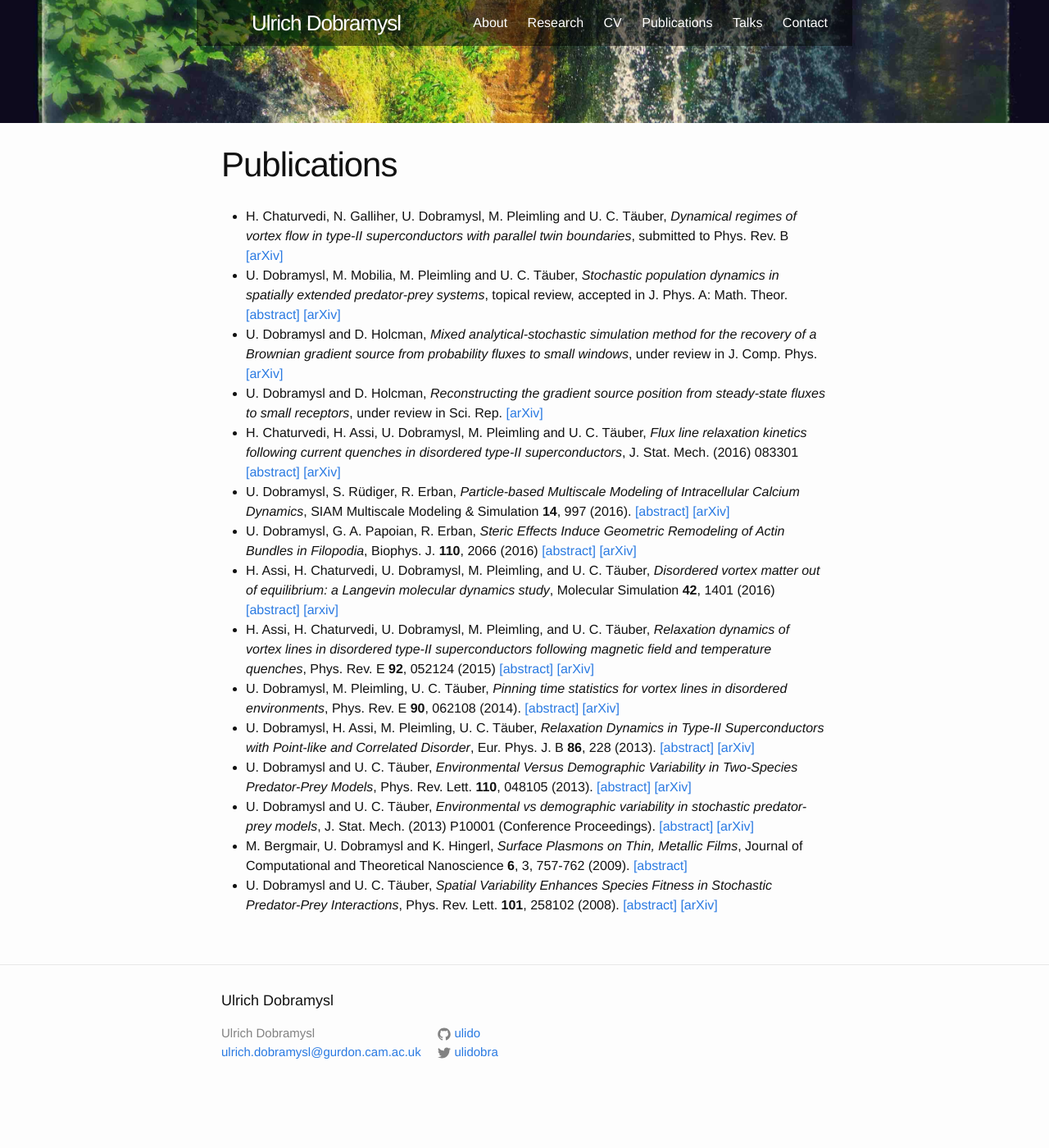
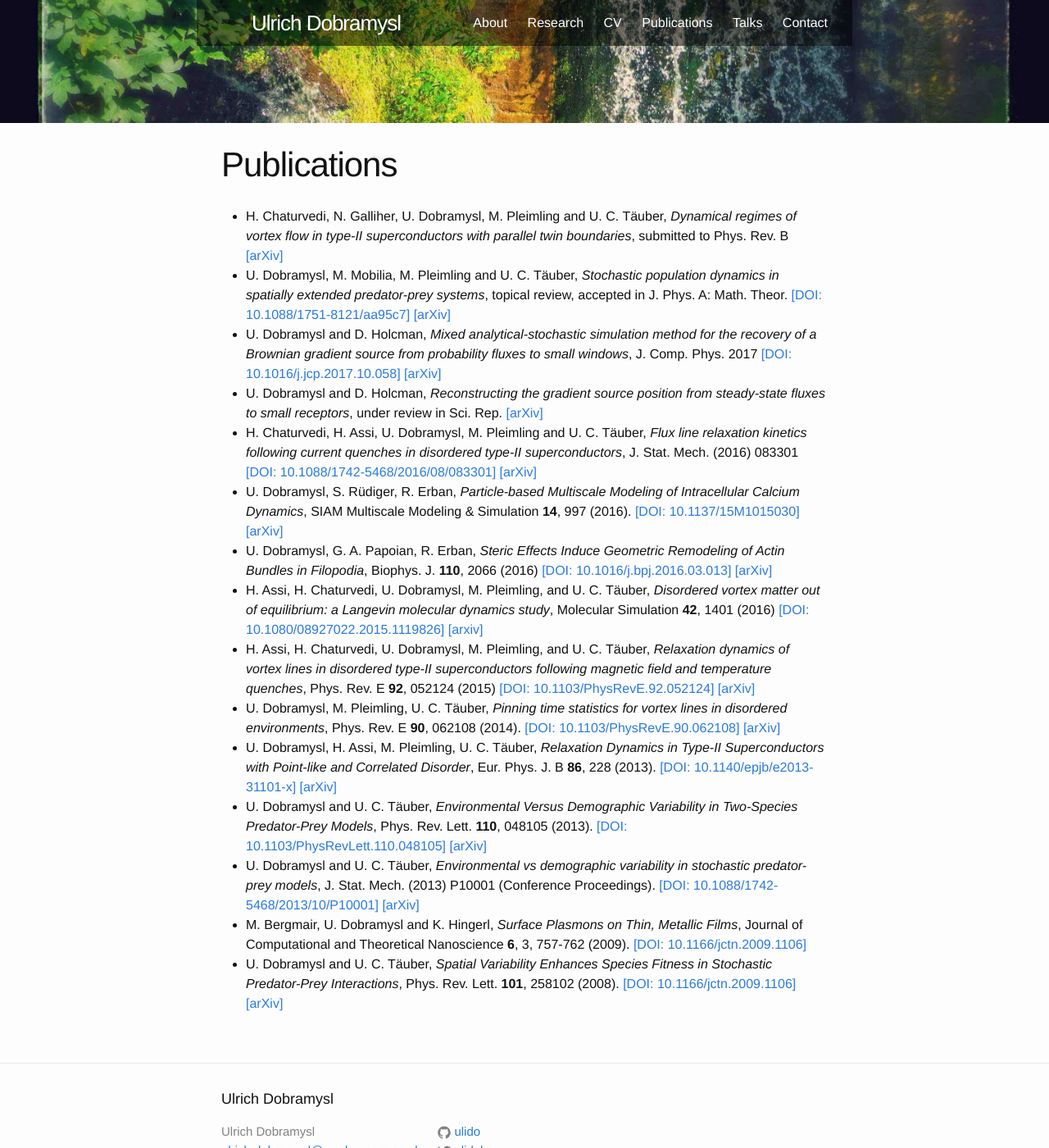
Before and after one commit to ulido/ulido.github.io, a Jekyll site: the page built from 03-publications.md, in a window 1280 px wide and 1400 px high. Shown: the whole window at 82% size. Built offline with Jekyll 4.4.1, drawn with Linux system fonts in a browser that asks for light colours.

```diff
--- a/03-publications.md
+++ b/03-publications.md
@@ -5,40 +5,38 @@ permalink: /publications/
 ---
 
 * H. Chaturvedi, N. Galliher, U. Dobramysl, M. Pleimling and U. C. T&auml;uber, *Dynamical regimes of vortex flow in type-II superconductors with parallel twin boundaries*, submitted to Phys. Rev. B [[arXiv]](https://arxiv.org/abs/1710.03679)
-* U. Dobramysl, M. Mobilia, M. Pleimling and U. C. T&auml;uber, *Stochastic population dynamics in spatially extended predator-prey systems*, topical review, accepted in J. Phys. A: Math. Theor. [[abstract]](http://iopscience.iop.org/article/10.1088/1751-8121/aa95c7) [[arXiv]](https://arxiv.org/abs/1708.07055)
-* U. Dobramysl and D. Holcman, *Mixed analytical-stochastic simulation method for the recovery of a Brownian gradient source from probability fluxes to small windows*, under review in J. Comp. Phys. [[arXiv]](https://arxiv.org/abs/1710.09807)
+* U. Dobramysl, M. Mobilia, M. Pleimling and U. C. T&auml;uber, *Stochastic population dynamics in spatially extended predator-prey systems*, topical review, accepted in J. Phys. A: Math. Theor. [[DOI: 10.1088/1751-8121/aa95c7]](https://doi.org/10.1088/1751-8121/aa95c7) [[arXiv]](https://arxiv.org/abs/1708.07055)
+* U. Dobramysl and D. Holcman, *Mixed analytical-stochastic simulation method for the recovery of a Brownian gradient source from probability fluxes to small windows*, J. Comp. Phys. 2017 [[DOI: 10.1016/j.jcp.2017.10.058]](https://doi.org/10.1016/j.jcp.2017.10.058) [[arXiv]](https://arxiv.org/abs/1710.09807)
 * U. Dobramysl and D. Holcman, *Reconstructing the gradient source position from steady-state fluxes to small receptors*, under review in Sci. Rep. [[arXiv]](https://arxiv.org/abs/1705.02529)
-* H. Chaturvedi, H. Assi, U. Dobramysl, M. Pleimling and U. C. T&auml;uber, *Flux line relaxation kinetics following current quenches in disordered type-II superconductors*, J. Stat. Mech. (2016) 083301 [[abstract]](http://dx.doi.org/10.1088/1742-5468/2016/08/083301) [[arXiv]](https://arxiv.org/abs/1606.06100)
-* U. Dobramysl, S. R&uuml;diger, R. Erban, *Particle-based Multiscale Modeling of Intracellular Calcium Dynamics*, SIAM Multiscale Modeling &amp; Simulation **14**, 997 (2016). [[abstract]](http://epubs.siam.org/doi/abs/10.1137/15M1015030) [[arXiv]](https://arxiv.org/abs/1504.00146)
-* U. Dobramysl, G. A. Papoian, R. Erban, *Steric Effects Induce Geometric Remodeling of Actin Bundles in Filopodia*, Biophys. J. **110**, 2066 (2016) [[abstract]](http://dx.doi.org/10.1016/j.bpj.2016.03.013) [[arXiv]](https://arxiv.org/abs/1605.03119)
+* H. Chaturvedi, H. Assi, U. Dobramysl, M. Pleimling and U. C. T&auml;uber, *Flux line relaxation kinetics following current quenches in disordered type-II superconductors*, J. Stat. Mech. (2016) 083301 [[DOI: 10.1088/1742-5468/2016/08/083301]](http://dx.doi.org/10.1088/1742-5468/2016/08/083301) [[arXiv]](https://arxiv.org/abs/1606.06100)
+* U. Dobramysl, S. R&uuml;diger, R. Erban, *Particle-based Multiscale Modeling of Intracellular Calcium Dynamics*, SIAM Multiscale Modeling &amp; Simulation **14**, 997 (2016). [[DOI: 10.1137/15M1015030]](https://doi.org/10.1137/15M1015030) [[arXiv]](https://arxiv.org/abs/1504.00146)
+* U. Dobramysl, G. A. Papoian, R. Erban, *Steric Effects Induce Geometric Remodeling of Actin Bundles in Filopodia*, Biophys. J. **110**, 2066 (2016) [[DOI: 10.1016/j.bpj.2016.03.013]](https://doi.org/10.1016/j.bpj.2016.03.013) [[arXiv]](https://arxiv.org/abs/1605.03119)
 * H. Assi, H. Chaturvedi, U. Dobramysl, M. Pleimling, and U. C.
- T&auml;uber, *Disordered vortex matter out of equilibrium: a Langevin molecular dynamics study*, Molecular Simulation **42**, 1401 (2016) [[abstract]](http://dx.doi.org/10.1080/08927022.2015.1119826) [[arxiv]](https://arxiv.org/abs/1509.02227)
+ T&auml;uber, *Disordered vortex matter out of equilibrium: a Langevin molecular dynamics study*, Molecular Simulation **42**, 1401 (2016) [[DOI: 10.1080/08927022.2015.1119826]](https://doi.org/10.1080/08927022.2015.1119826) [[arxiv]](https://arxiv.org/abs/1509.02227)
 * H. Assi, H. Chaturvedi, U. Dobramysl, M. Pleimling, and U. C.
- T&auml;uber, *Relaxation dynamics of vortex lines in disordered type-II superconductors following magnetic field and temperature quenches*, Phys. Rev. E **92**, 052124 (2015) [[abstract]](http://journals.aps.org/pre/abstract/10.1103/PhysRevE.92.052124) [[arXiv]](https://arxiv.org/abs/1505.06240)
-* U. Dobramysl, M. Pleimling, U. C. T&auml;uber,
- *Pinning time statistics for vortex lines in
- disordered environments*, Phys. Rev. E **90**, 062108 (2014).
- [[abstract]](http://journals.aps.org/pre/abstract/10.1103/PhysRevE.90.062108)
+ T&auml;uber, *Relaxation dynamics of vortex lines in disordered type-II superconductors following magnetic field and temperature quenches*, Phys. Rev. E **92**, 052124 (2015) [[DOI: 10.1103/PhysRevE.92.052124]](https://doi.org/10.1103/PhysRevE.92.052124) [[arXiv]](https://arxiv.org/abs/1505.06240)
+* U. Dobramysl, M. Pleimling, U. C. T&auml;uber, *Pinning time statistics for
+ vortex lines in disordered environments*, Phys. Rev. E **90**, 062108 (2014).
+ [[DOI: 10.1103/PhysRevE.90.062108]](https://doi.org/10.1103/PhysRevE.90.062108)
  [[arXiv]](https://arxiv.org/abs/1405.7261)
-* U. Dobramysl, H. Assi, M. Pleimling,
- U. C. T&auml;uber, *Relaxation Dynamics in Type-II
- Superconductors with Point-like and Correlated
- Disorder*, Eur. Phys. J. B **86**, 228
- (2013). [[abstract]](http://dx.doi.org/10.1140/epjb/e2013-31101-x)
+* U. Dobramysl, H. Assi, M. Pleimling, U. C. T&auml;uber, *Relaxation Dynamics
+ in Type-II Superconductors with Point-like and Correlated Disorder*,
+ Eur. Phys. J. B **86**, 228
+ (2013). [[DOI: 10.1140/epjb/e2013-31101-x]](https://doi.org/10.1140/epjb/e2013-31101-x)
  [[arXiv]](https://arxiv.org/abs/1211.6929)
-* U. Dobramysl and U. C. T&auml;uber, *Environmental Versus Demographic Variability in Two-Species Predator-Prey Models*, Phys. Rev. Lett. **110**, 048105 (2013). [[abstract]](http://prl.aps.org/abstract/PRL/v110/i4/e048105)
+* U. Dobramysl and U. C. T&auml;uber, *Environmental Versus Demographic Variability in Two-Species Predator-Prey Models*, Phys. Rev. Lett. **110**, 048105 (2013). [[DOI: 10.1103/PhysRevLett.110.048105]](https://doi.org/10.1103/PhysRevLett.110.048105)
  [[arXiv]](https://arxiv.org/abs/1206.0973)
 * U. Dobramysl and U. C. T&auml;uber, *Environmental vs demographic variability in stochastic predator-prey models*, J. Stat. Mech. (2013) P10001 (Conference Proceedings).
- [[abstract]](http://iopscience.iop.org/1742-5468/2013/10/P10001)
+ [[DOI: 10.1088/1742-5468/2013/10/P10001]](https://doi.org/10.1088/1742-5468/2013/10/P10001)
  [[arXiv]](https://arxiv.org/abs/1307.4327)
 * M. Bergmair, U. Dobramysl and K. Hingerl, *Surface
  Plasmons on Thin, Metallic Films*, Journal of
  Computational and Theoretical
  Nanoscience **6**, 3, 757-762 (2009).
- [[abstract]](http://www.ingentaconnect.com/content/asp/jctn/2009/00000006/00000003/art00047)
+ [[DOI: 10.1166/jctn.2009.1106]](https://doi.org/10.1166/jctn.2009.1106)
 * U. Dobramysl and U. C. T&auml;uber, *Spatial
  Variability Enhances Species Fitness in Stochastic
  Predator-Prey Interactions*,
  Phys. Rev. Lett. **101**, 258102 (2008).
- [[abstract]](http://prl.aps.org/abstract/PRL/v101/i25/e258102)
+ [[DOI: 10.1166/jctn.2009.1106]](https://doi.org/10.1166/jctn.2009.1106)
  [[arXiv]](https://arxiv.org/abs/0804.4127)
```
